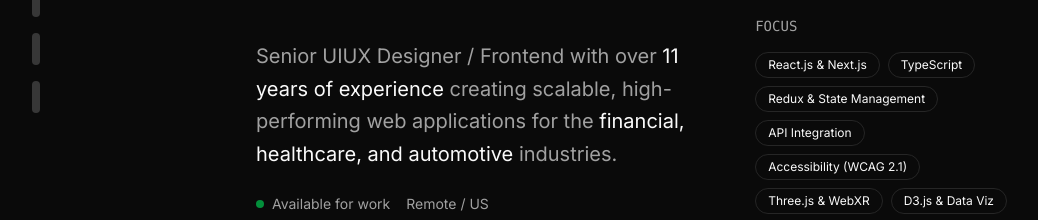
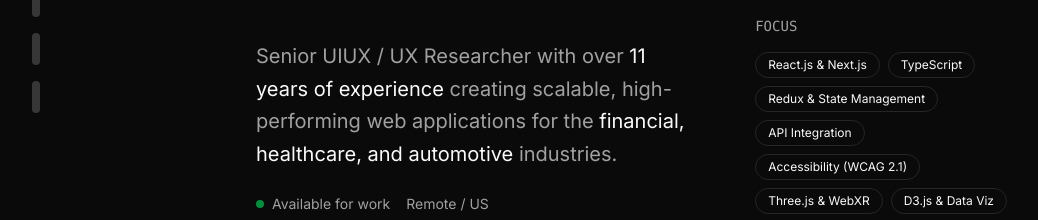
Before and after one commit to akhilpolsani123/portfolio, a Next.js app: page / in a window 1280 px wide. Shown: the part 375-595 px from the top of the page, without its empty margins (0-1038 px from the left). Built offline with nearby package versions, Linux system fonts and the light colour scheme.

Commit message:
feat: update job title to UX Researcher in Home component
Co-authored-by: Akhil Polsani <148288533+akhilpolsani123@users.noreply.github.com>

```diff
--- a/app/page.tsx
+++ b/app/page.tsx
@@ -74,7 +74,7 @@ export default function Home() {
 
               <div className="space-y-6 max-w-md">
                 <p className="text-xl text-muted-foreground leading-relaxed">
-                  Senior UIUX Designer / Frontend	 with over
+                  Senior UIUX / UX Researcher with over
                   <span className="text-foreground"> 11 years of experience</span> creating scalable, high-performing
                   web applications for the
                   <span className="text-foreground"> financial, healthcare, and automotive</span> industries.
```
